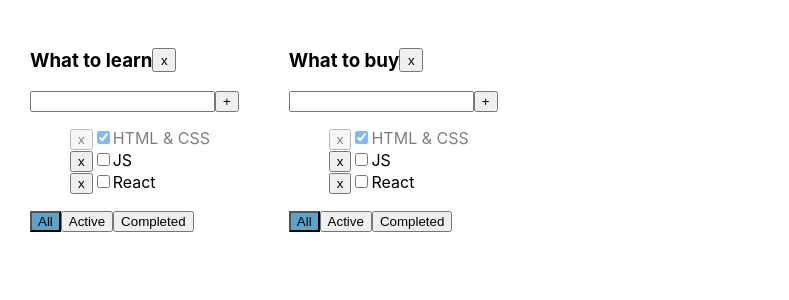
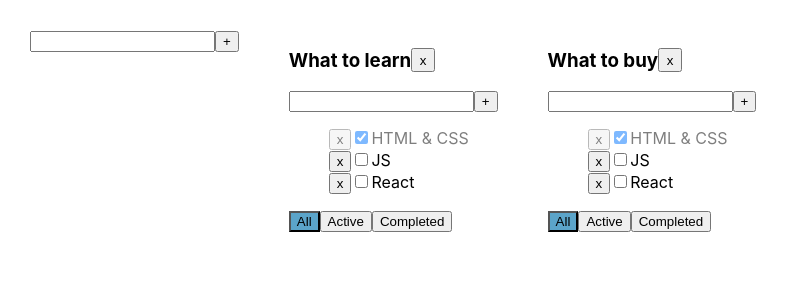
Before and after one commit to hrsk/classwork-todolist, a React (Create React App) app: page / in a window 1280 px wide. Shown: the top 300 px of the page, without its empty margins (0-789 px from the left). Built offline with nearby package versions, Linux system fonts and the light colour scheme.

Commit message:
useState input value, addTodolist function

```diff
--- a/src/App.tsx
+++ b/src/App.tsx
@@ -1,4 +1,4 @@
-import { useState } from 'react';
+import { ChangeEvent, useState } from 'react';
 import { v1 } from 'uuid';
 import './App.css';
 import { Todolist } from './Todolist';
@@ -42,6 +42,8 @@ export const App = () => {
         ],
     });
 
+    const [value, setValue] = useState<string>('');
+
     // const [filter, setFilter] = useState<FilterValuesType>('All');
 
     const addTask = (todolistId: string, value: string) => {
@@ -67,6 +69,13 @@ export const App = () => {
         setTodolists(todolists.filter(todolist => todolist.id !== todolistId))
     }
 
+    const addTodolist = (value: string) => {
+        const todolistId = v1()
+        setTodolists([{ id: todolistId, title: value, filter: 'All' }, ...todolists])
+        setTasks({ ...tasks, [todolistId]: [] })
+        setValue('')
+    }
+
     // let filteredTasks = tasks;
     // if (filter === 'Active') {
     //     filteredTasks = tasks.filter(task => !task.isDone)
@@ -77,6 +86,10 @@ export const App = () => {
 
     return (
         <div className="App">
+            <div>
+                <input value={value} onChange={(e: ChangeEvent<HTMLInputElement>) => { setValue(e.currentTarget.value) }} />
+                <button onClick={() => addTodolist(value)}>+</button>
+            </div>
             {
                 todolists.map(todolist => {
 
```
